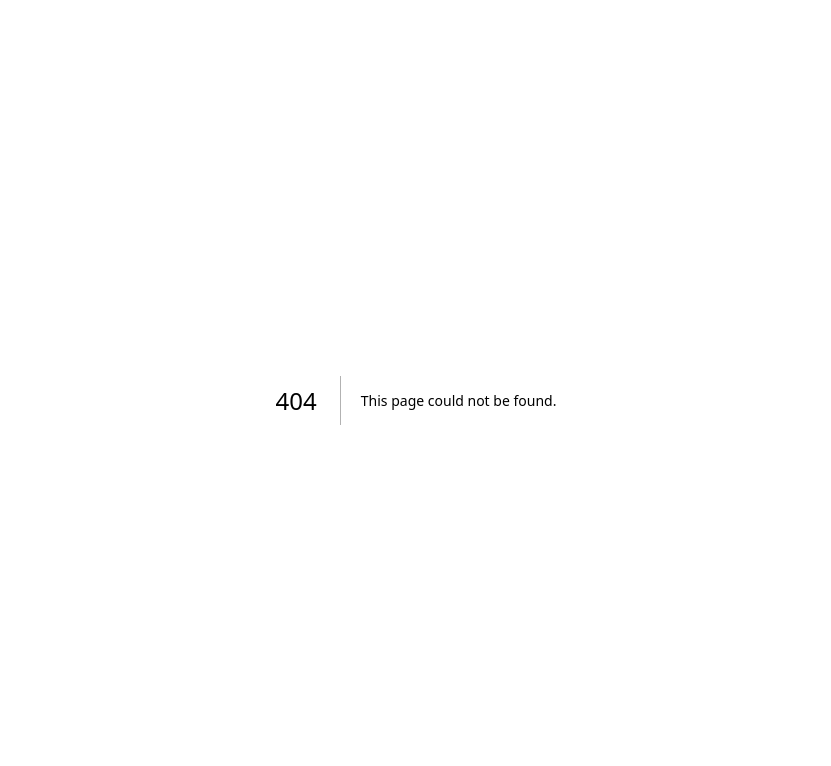
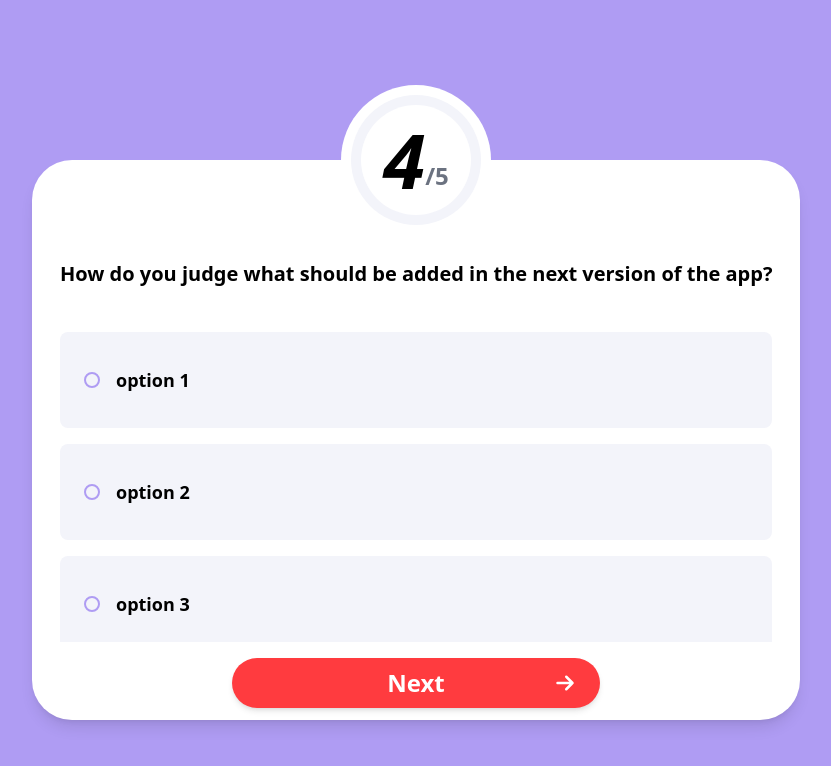
Before and after one commit to Codeforme1234/QuizAPP, a Next.js app: page /quiz in a window 1280 px wide. Before the commit this address had no page. Shown: the top 766 px of the page, without its empty margins (224-1055 px from the left). Built offline with nearby package versions, Linux system fonts and the light colour scheme.

Commit message:
quiz page Ui done

```diff
--- /dev/null
+++ b/src/app/quiz/page.tsx
@@ -0,0 +1,55 @@
+"use client"
+import React, { useState } from "react";
+import { upperDesignItems } from "@/public/images";
+import Image from "next/image";
+import Btn from "../Components/UI/Btn";
+
+const page = () => {
+  const [selectedOption, setSelectedOption] = useState<number | null>(null);
+
+  return (
+    <div className="relative bg-[#AF9CF3] bg-blend-multiply h-screen w-screen font-[var(--font-nunito)]">
+      {/* <div className="absolute top-0 z-1">
+        <Image src={upperDesignItems} alt="upperDesignItems" height={2000} width={2000} />
+      </div> */}
+      <div className="h-[20vh] bg-[#AF9CF3] w-full"></div>
+      <div className="bg-white relative rounded-t-[40px] md:rounded-[40px] shadow-lg h-[80vh] md:h-[70vh] w-full md:w-[60vw] mx-auto flex flex-col items-center">
+        <div className="absolute top-0 left-1/2 transform -translate-x-1/2 -translate-y-1/2">
+          <div className="h-[150px] bg-white flex items-center justify-center aspect-square rounded-full">
+            <div className="h-[130px] flex bg-[#F3F4FA] items-center justify-center aspect-square rounded-full">
+              <div className="h-[110px] flex bg-white items-center justify-center aspect-square rounded-full">
+                <div className="text-[76px] text-black italic  font-black">
+                  4
+                </div>
+                <div className="text-[24px] text-gray-500 mt-8 font-bold">
+                  /5
+                </div>
+              </div>
+            </div>
+          </div>
+        </div>
+        <div className=" w-full flex flex-col justify-between h-full px-4 pt-[100px]">
+          <div className="text-[24px] ps-3 text-xl font-semibold ">
+            How do you judge what should be added in the next version of the
+            app?
+          </div>
+          <div className="flex flex-col h-[70%] space-y-4 p-3 thin-scrollbar overflow-auto mt-7">
+            {['option 1', 'option 2', 'option 3', 'option 4', 'option 5'].map((option, index) => (
+              <button
+                key={index}
+                className="flex items-center text-[18px] min-h-[6rem] font-semibold py-3 px-6 bg-[#F3F4FA] rounded-lg text-left hover:bg-[#E0E1E7] transition-colors duration-300 focus:outline-none focus:ring-2 focus:ring-[#AF9CF3]"
+                onClick={() => setSelectedOption(index)}
+              >
+                <span className={`w-4 h-4 rounded-full mr-4 border-2 border-[#AF9CF3] ${selectedOption === index ? 'bg-[#AF9CF3]' : 'bg-transparent'} transition-colors duration-300`}></span>
+                {option}
+              </button>
+            ))}
+          </div>
+          <div className="flex justify-center py-3 w-full"> <Btn text="Next" className="w-[50%] h-[50px] text-white" /></div>
+        </div>
+      </div>
+    </div>
+  );
+};
+
+export default page;
--- /dev/null
+++ b/src/app/result/ProgressBar.tsx
@@ -0,0 +1,38 @@
+import React from "react";
+import { CircularProgressbar, buildStyles } from "react-circular-progressbar";
+import "react-circular-progressbar/dist/styles.css";
+
+const ArrowGauge = ({ percentage }: { percentage: number }) => {
+  // Calculate arrow rotation based on percentage (0 to 180 degrees)
+  const arrowRotation = (percentage / 100) * 180;
+
+  return (
+    <div style={{ width: 200, height: 200, position: "relative" }}>
+      <CircularProgressbar
+        value={percentage}
+        text={`${percentage}%`}
+        styles={buildStyles({
+          pathColor: percentage > 50 ? "green" : "red", // Adjust color based on value
+          textColor: "#000",
+          trailColor: "#d6d6d6",
+        })}
+      />
+      <div />
+      {/* Arrow */}
+      <div
+        style={{
+          position: "absolute",
+          top: "50%",
+          left: "50%",
+          width: "2px",
+          height: "40%",
+          backgroundColor: "black",
+          transformOrigin: "bottom center",
+          transform: `rotate(${arrowRotation}deg) translate(-50%, -100%)`,
+        }}
+      />
+    </div>
+  );
+};
+
+export default ArrowGauge;
--- /dev/null
+++ b/src/app/result/page.tsx
@@ -0,0 +1,39 @@
+"use client"
+import React, { useState } from "react";
+import { upperDesignItems } from "@/public/images";
+import Image from "next/image";
+import Btn from "../Components/UI/Btn";
+import ArrowGauge from "./ProgressBar";
+
+const page = () => {
+  const [selectedOption, setSelectedOption] = useState<number | null>(null);
+
+  return (
+    <div className="relative bg-[#AF9CF3] bg-blend-multiply h-screen w-screen font-[var(--font-nunito)]">
+      {/* <div className="absolute top-0 z-1">
+        <Image src={upperDesignItems} alt="upperDesignItems" height={2000} width={2000} />
+      </div> */}
+      <div className="h-[20vh] bg-[#AF9CF3] w-full"></div>
+      <div className="bg-white relative rounded-t-[40px] md:rounded-[40px] shadow-lg h-[80vh] md:h-[70vh] w-full md:w-[60vw] mx-auto flex flex-col items-center">
+        {/* <div className="absolute top-0 left-1/2 transform -translate-x-1/2 -translate-y-1/2">
+          <div className="h-[150px] bg-white flex items-center justify-center aspect-square rounded-full">
+            <div className="h-[130px] flex bg-[#F3F4FA] items-center justify-center aspect-square rounded-full">
+              <div className="h-[110px] flex bg-white items-center justify-center aspect-square rounded-full">
+                <div className="text-[76px] text-black italic  font-black">
+                  4
+                </div>
+                <div className="text-[24px] text-gray-500 mt-8 font-bold">
+                  /5
+                </div>
+              </div>
+            </div>
+          </div>
+        </div> */}
+        <ArrowGauge percentage={45} />
+
+      </div>
+    </div>
+  );
+};
+
+export default page;
```
